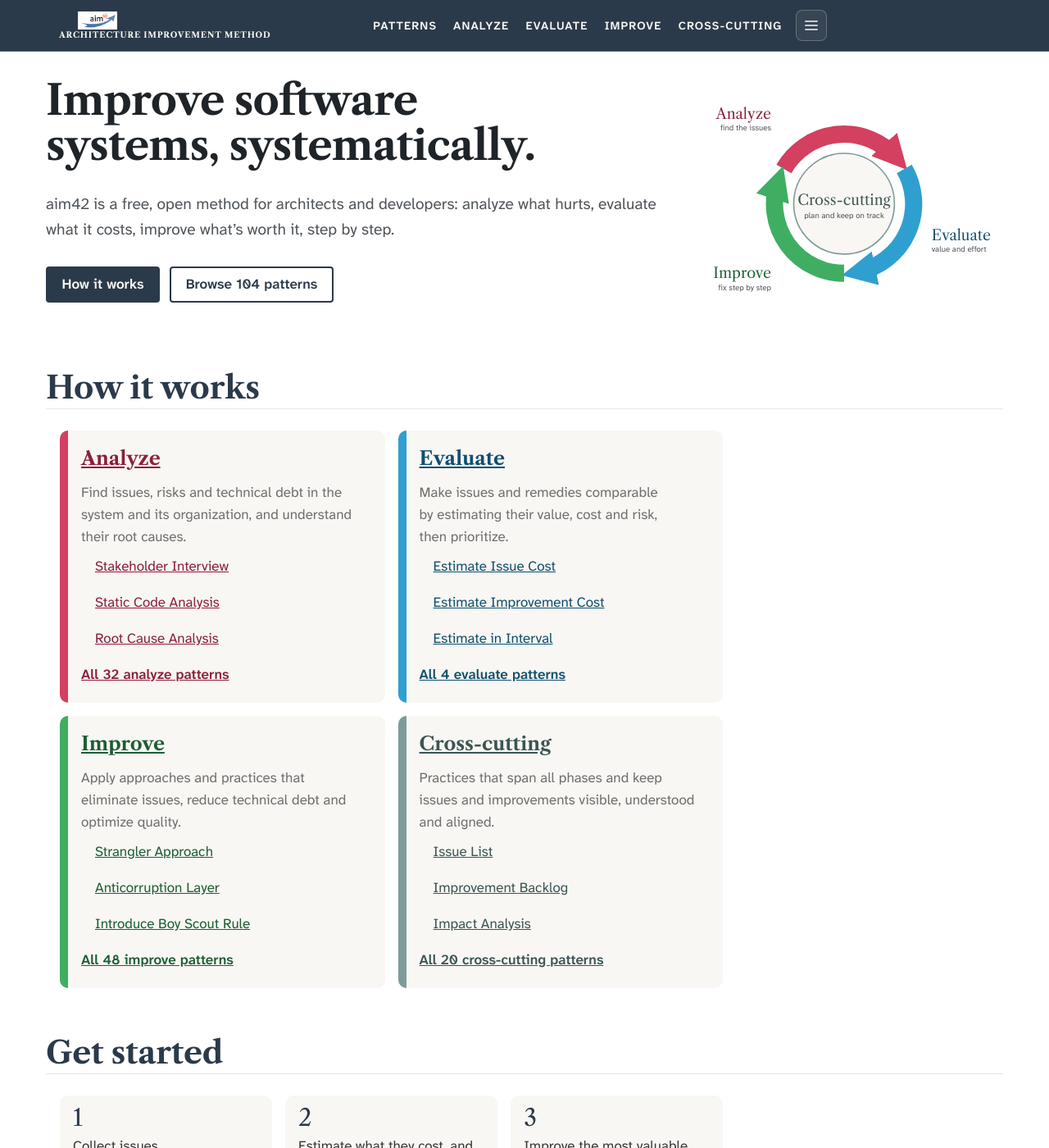
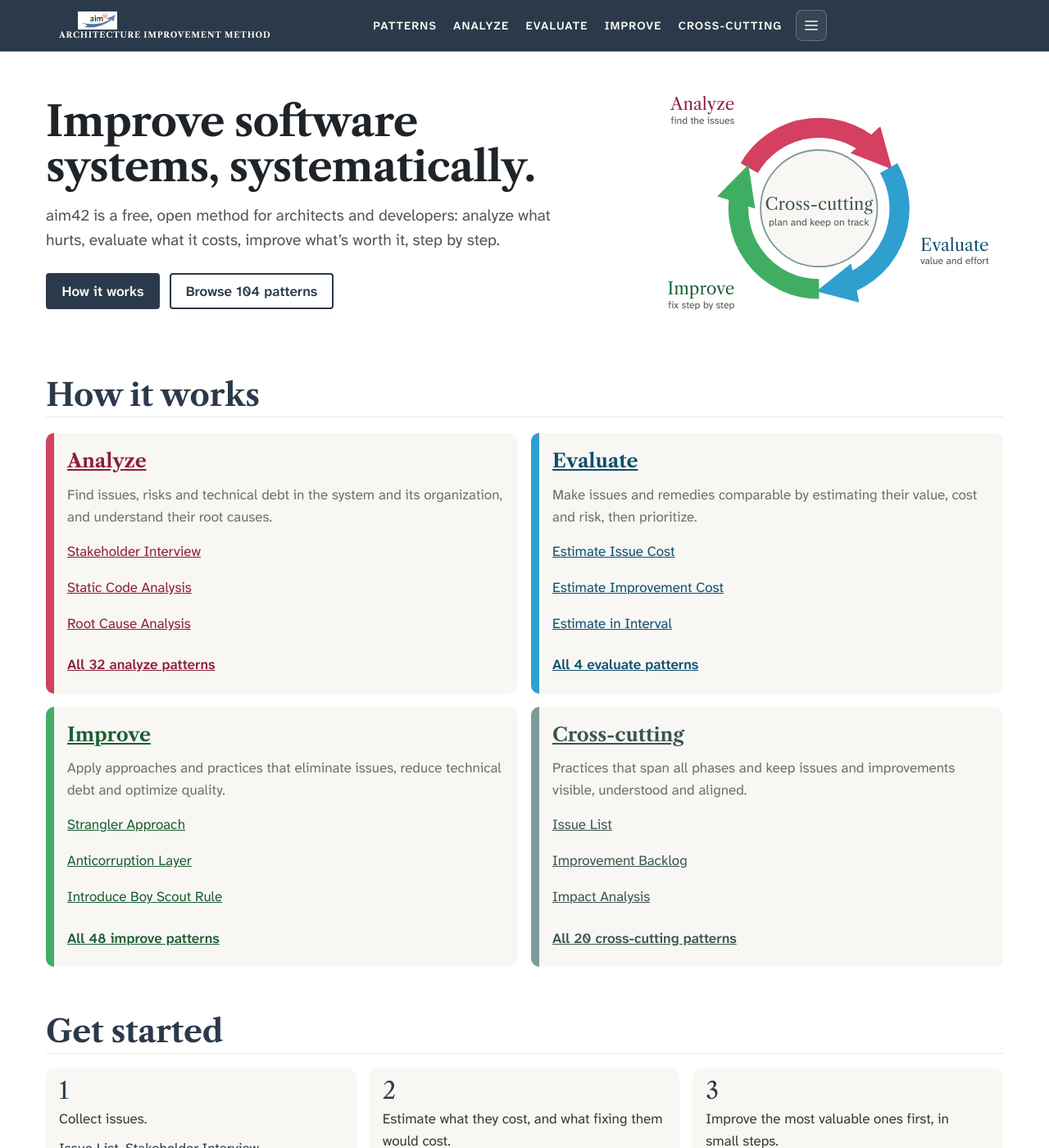
Before and after one commit to aim42/aim42.org-site, a Jekyll site: the page built from _pages/home.md, in a window 1280 px wide and 1400 px high. Shown: the whole window at 82% size. Built offline with Jekyll 4.4.1, drawn with Linux system fonts in a browser that asks for light colours.

Commit message:
Home page: let the layout lists escape the prose rules
The generic .site-content ul/ol/p rules (75ch width, indent, margins)
narrowed the phase cards and steps. Scope the home rules to .site-content
and give the cycle more room on wide screens, with larger notes.

Co-Authored-By: Claude Opus 5.5 <noreply@anthropic.com>

```diff
--- a/_sass/pages/_home.scss
+++ b/_sass/pages/_home.scss
@@ -29,14 +29,14 @@
   margin: 0 0 1rem;
 }
 
-.home-hero__lede {
+.site-content .home-hero__lede {
   color: var(--brand-muted-strong);
   font-size: $text-lg;
   margin: 0 0 1.5rem;
   max-width: 34em;
 }
 
-.home-hero__actions {
+.site-content .home-hero__actions {
   display: flex;
   flex-wrap: wrap;
   gap: 0.75rem;
@@ -80,9 +80,24 @@
   margin-bottom: 3rem;
 }
 
+// The generic `.site-content ul/ol/p` rules in _content.scss (75ch width,
+// indent, 1.5em margins) are meant for prose; the home page's lists are
+// layout, so they reset those.
+.site-content .home-phase-list,
+.site-content .home-examples,
+.site-content .home-steps {
+  max-width: none;
+  padding-left: 0;
+}
+
+.site-content .home-open__grid > p {
+  max-width: none;
+}
+
 // Cards reuse .phase-list / .phase-card from pages/_patterns.scss.
-.home-phase-list {
+.site-content .home-phase-list {
   grid-template-columns: repeat(2, minmax(0, 1fr));
+  margin: 0;
 
   @media (max-width: $home-edge-width) {
     grid-template-columns: minmax(0, 1fr);
@@ -113,7 +128,7 @@
   color: var(--cat-text);
 }
 
-.home-examples {
+.site-content .home-examples {
   list-style: none;
   margin: 0.4rem 0;
   padding: 0;
@@ -133,7 +148,7 @@
   min-height: 44px;
 }
 
-.home-steps {
+.site-content .home-steps {
   counter-reset: step;
   display: grid;
   gap: 1rem;
@@ -188,7 +203,7 @@
 // Cycle graphic (_includes/aim42/cycle.html). Phase names use 22 user units;
 // at the 320px phone width (viewBox 470 wide) that renders at 15px.
 .home-cycle {
-  flex: 0 1 380px;
+  flex: 0 1 440px;
 
   @media (max-width: $home-stack-width) {
     align-self: center;
@@ -269,7 +284,7 @@
 .home-cycle__note {
   fill: var(--brand-muted-strong);
   font-family: $font-family;
-  font-size: 12px;
+  font-size: 13px;
 
   @media (max-width: $home-edge-width) {
     display: none;
```
